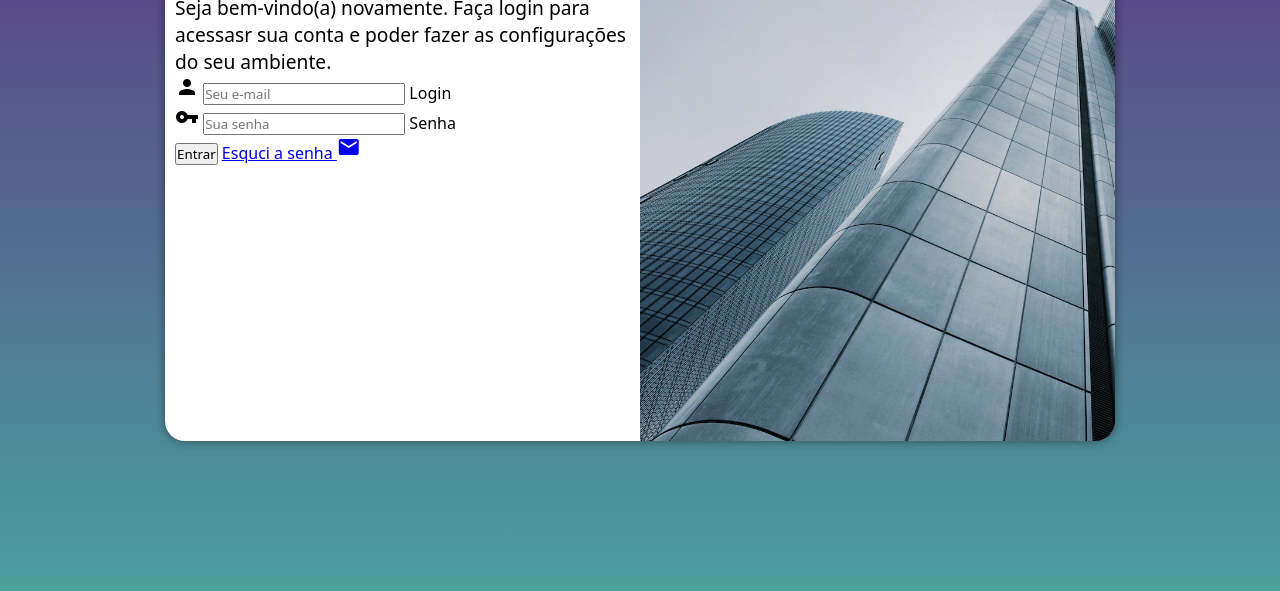
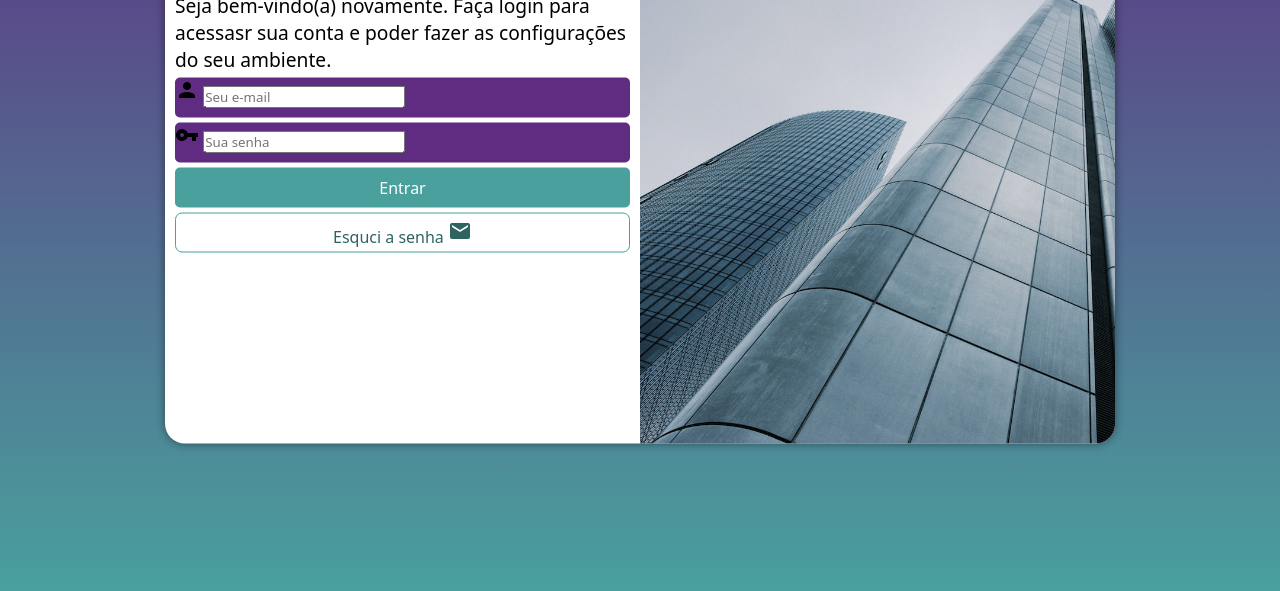
Before and after one commit to OsvaldoAmorim2022/projeto-login, a plain HTML site: page index.html in a window 1280 px wide. Shown: the part 209-800 px from the top of the page. Drawn offline with Linux system fonts and the light colour scheme.

Commit message:
Formatação do formulário

```diff
--- a/estilos/style.css
+++ b/estilos/style.css
@@ -34,7 +34,7 @@ section#login {
 
     background-color: white;
     width: 250px;
-    height: 500px;
+    height: 505px;
     border-radius: 20px;
     box-shadow: 0px 0px 10px rgba(0, 0, 0, 0.457);
 
@@ -63,3 +63,54 @@ div#formulario > h1 {
 div#formulario > p {
     font-size: 0.8em;
 }
+
+form > div.campo {
+    background-color: #5f2c82;
+    display: block;
+    width: 100%;
+    height: 40px;
+    border-radius: 5px;
+    margin: 5px 0px;
+}
+
+div.campo > label {
+    display: none;
+}
+
+form > input[type=submit] {
+    display: block;
+    font-size: 1em;
+    width: 100%;
+    height: 40px;
+    background-color: #49a09d;
+    color: white;
+    border: none;
+    border-radius: 5px;
+}
+
+form > input[type=submit]:hover {
+    background-color: #2d6462;
+}
+
+form > a.botao {
+    display: block;
+    text-align: center;
+    font-size: 1em;
+    width: 100%;
+    height: 40px;
+    margin-top: 5px;
+    padding-top: 5px;
+    background-color: white;
+    color: #2d6462;
+    border: 1px solid #49a09d;
+    border-radius: 7px;
+    text-decoration: none;
+}
+
+form > a.botao > span {
+    font-size: 0.8em;
+}
+
+form > a.botao:hover {
+    background-color: #6cd3cf;
+}
--- a/index.html
+++ b/index.html
@@ -31,7 +31,7 @@
                         <label for="isenha">Senha</label>
                     </div>
                     <input type="submit" value="Entrar">
-                    <a href="esqueci.html">
+                    <a href="esqueci.html" class="botao">
                         Esquci a senha <i class="material-icons">mail</i>
                     </a>
                 </form>
```
